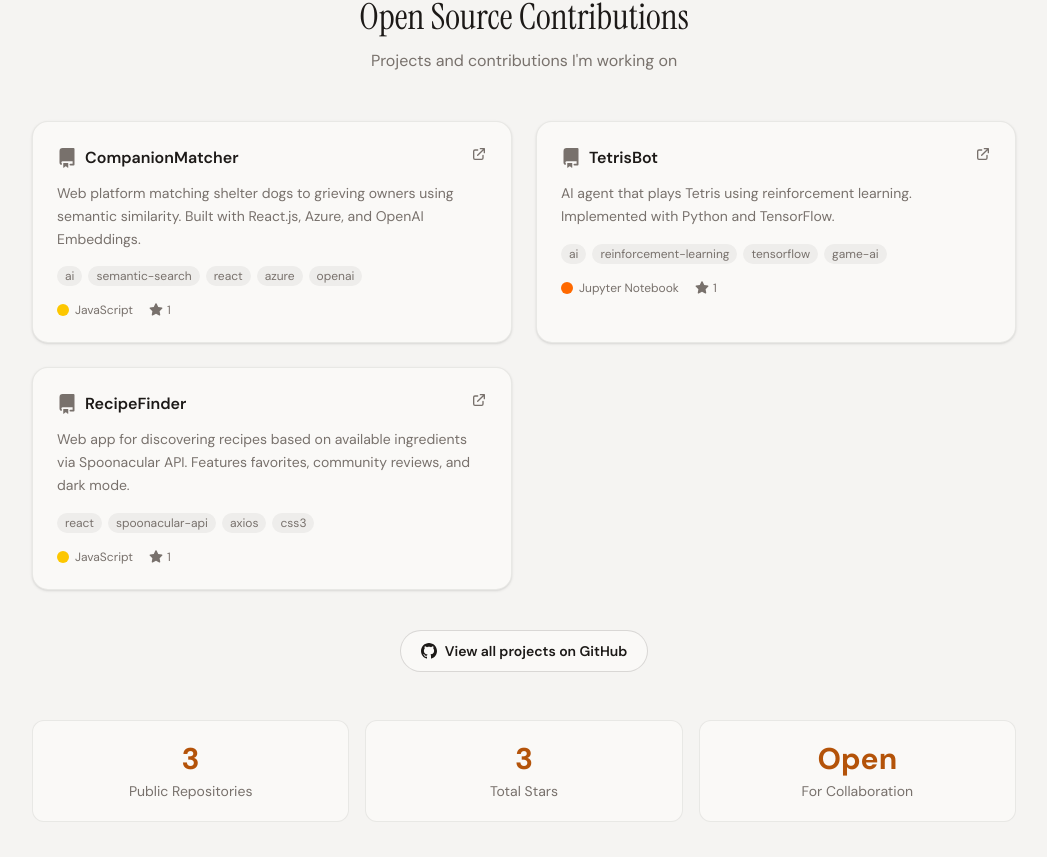
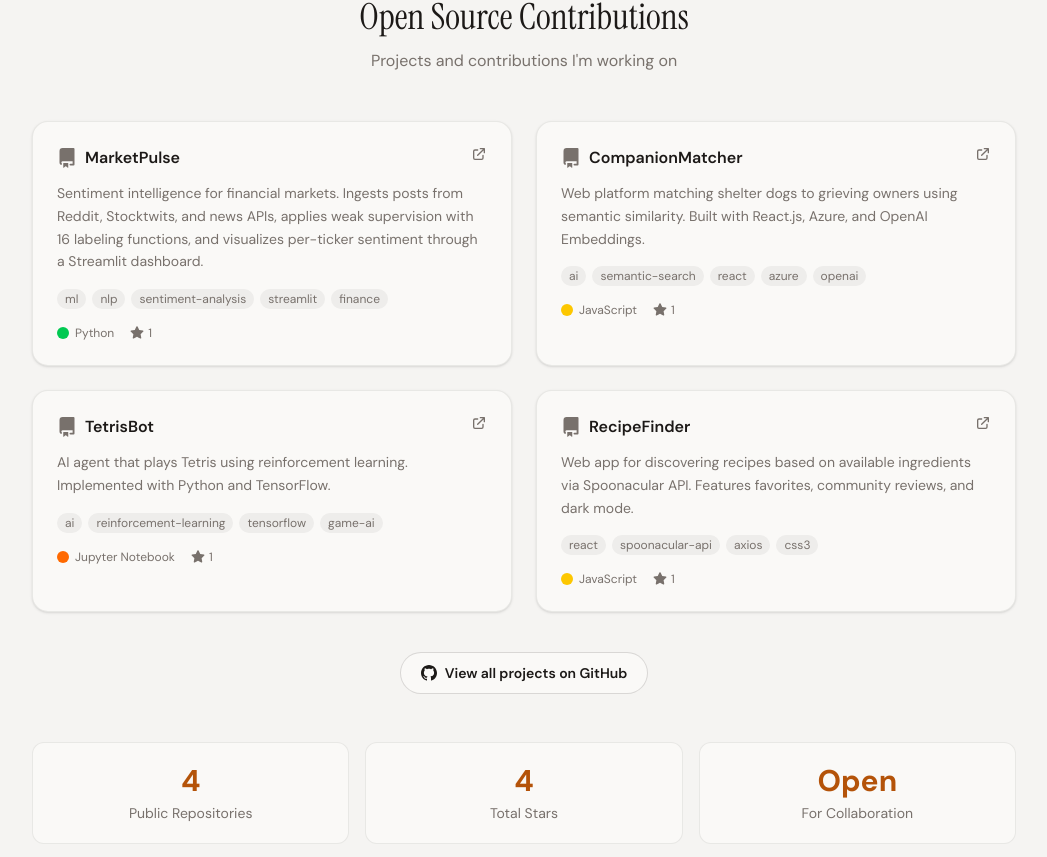
Before and after one commit to arnavbhatia1/arnavbhatia1.github.io, a Next.js app: page / in a window 1280 px wide. Shown: the part 3008-3865 px from the top of the page, without its empty margins (116-1163 px from the left). Built offline with nearby package versions, Linux system fonts and the light colour scheme.

Commit message:
added ne wproject

```diff
--- a/app/components/OpenSource.tsx
+++ b/app/components/OpenSource.tsx
@@ -3,6 +3,15 @@ import type { Repository } from "../lib/types";
 import { GitHubIcon, StarIcon, ExternalLinkIcon } from "./ui/Icons";
 
 const repositories: Repository[] = [
+  {
+    name: "MarketPulse",
+    description:
+      "Sentiment intelligence for financial markets. Ingests posts from Reddit, Stocktwits, and news APIs, applies weak supervision with 16 labeling functions, and visualizes per-ticker sentiment through a Streamlit dashboard.",
+    language: "Python",
+    stars: 1,
+    url: "https://github.com/arnavbhatia1/MarketPulse",
+    topics: ["ml", "nlp", "sentiment-analysis", "streamlit", "finance"],
+  },
   {
     name: "CompanionMatcher",
     description:
--- a/app/projects/page.tsx
+++ b/app/projects/page.tsx
@@ -54,6 +54,7 @@ const WORK: Project[] = [
 ];
 
 const PERSONAL: Project[] = [
+  { title: "MarketPulse", blurb: "Sentiment intelligence for financial markets. Ingests posts from Reddit, Stocktwits, and news APIs, applies weak supervision with 16 labeling functions, trains a sentiment classifier, extracts ticker entities, and visualizes per-ticker sentiment through an interactive Streamlit dashboard.", impact: "End-to-end ML pipeline from ingestion to interactive analytics.", tech: ["Python","scikit-learn","Streamlit","Plotly","PRAW","pandas"], code: "https://github.com/arnavbhatia1/MarketPulse" },
   { title: "Shelter Match", blurb: "Full-stack platform connecting 3 shelters with prospective adopters using semantic matching powered by GPT-4. Dynamic shelter portals with real-time animal availability, filtering, and personalized recommendations.", impact: "AI-powered adoption matching.", tech: ["Python","OpenAI API","React","PostgreSQL"], code: "https://github.com/arnavbhatia1/CompanionMatcher" },
   { title: "TetrisBot - Reinforcement Learning Agent", blurb: "Trained a deep Q-learning agent to play Tetris, achieving 250 average lines cleared per game after 10 training episodes. Automated training pipelines with hyperparameter tuning and real-time GUI for evaluation.", impact: "Autonomous gameplay with optimized decision-making.", tech: ["Python","TensorFlow","Pygame","Deep Q-Learning"], code: "https://github.com/arnavbhatia1/TetrisBot" },
   { title: "RecipeFinder", blurb: "Web app enabling users to discover recipes based on available ingredients via the Spoonacular API. Features include favorites management, community reviews with star ratings, dark mode, and local persistence.", impact: "Ingredient-driven recipe discovery with community engagement.", tech: ["React","JavaScript","Axios","CSS3","Spoonacular API"], code: "https://github.com/arnavbhatia1/RecipeFinder" },
```
Also changed, not shown: .claude/settings.local.json.
